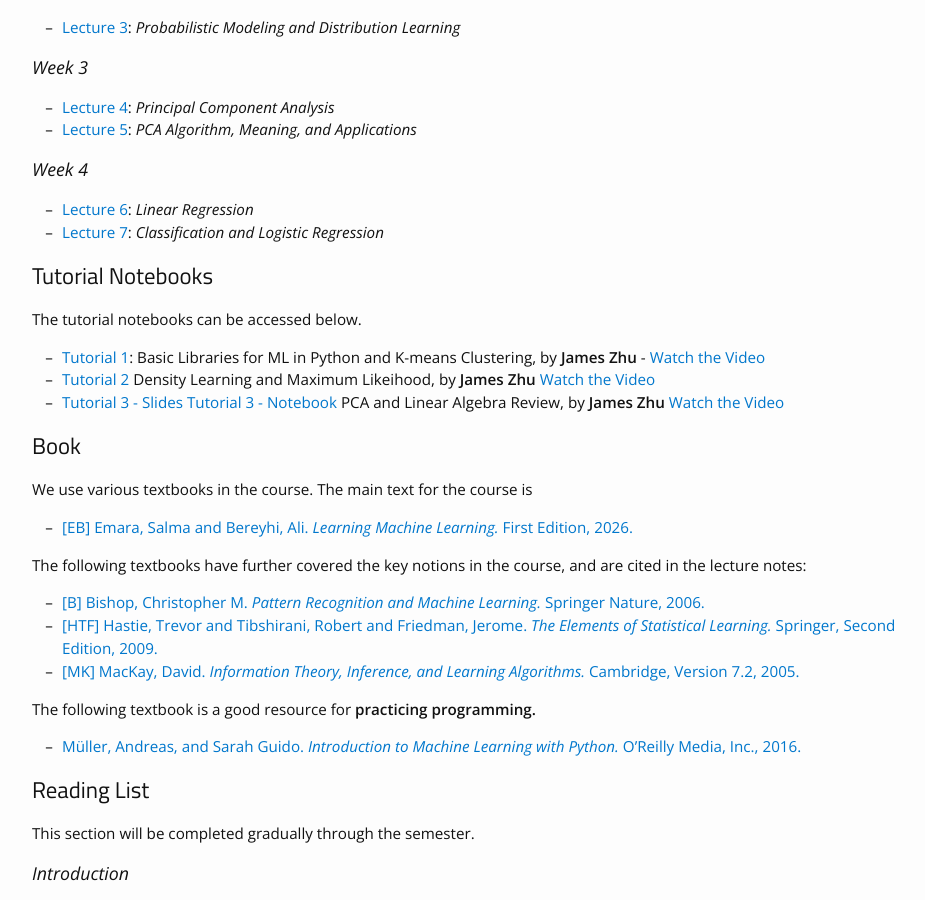
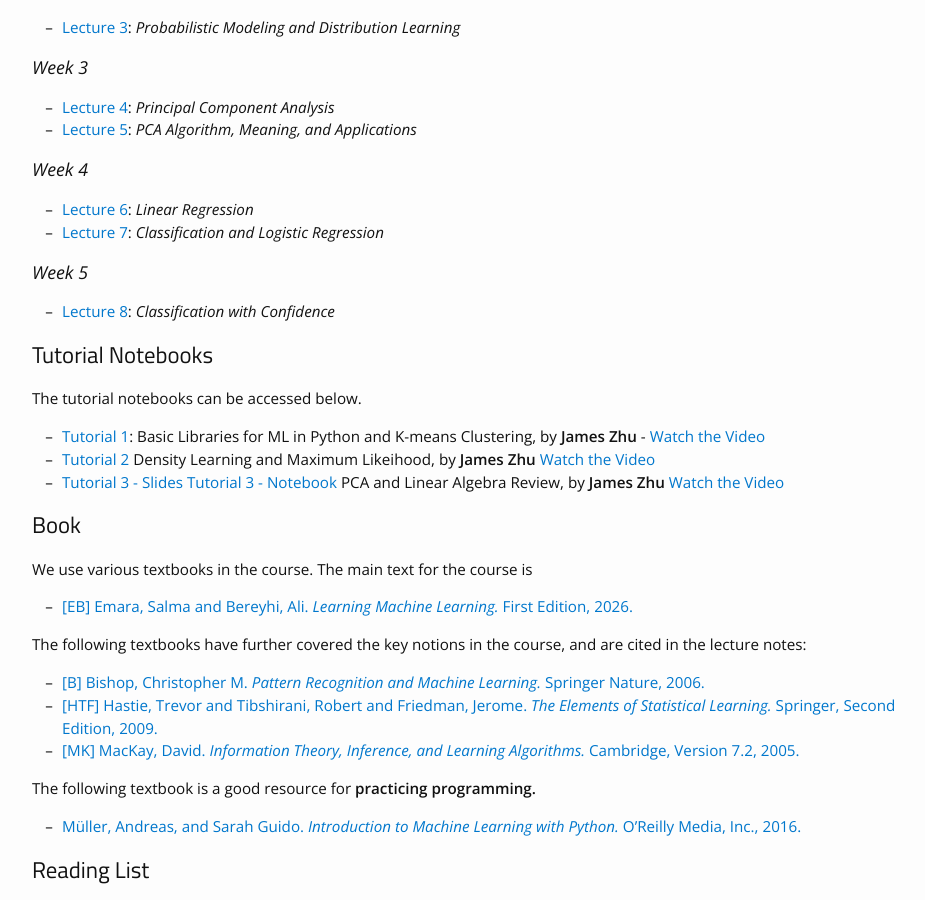
Before and after one commit to bereyhi-courses/ml-utoronto, a Jekyll site: the page built from materials.md, in a window 1280 px wide and 900 px high, scrolled down 686 px. Shown: the whole window, without its empty margins (163-1088 px from the left). Built offline with Jekyll 4.4.1, drawn with Linux system fonts in a browser that asks for light colours; nearby versions of some CDN libraries.

Commit message:
notes added

```diff
--- a/materials.md
+++ b/materials.md
@@ -24,6 +24,9 @@ The lecture notes are uploaded through the semester.
 ### Week 4
 * [Lecture 6]({{site.baseurl}}/assets/Notes/Lecture6.pdf): _Linear Regression_
 * [Lecture 7]({{site.baseurl}}/assets/Notes/Lecture7.pdf): _Classification and Logistic Regression_
+
+### Week 5
+* [Lecture 8]({{site.baseurl}}/assets/Notes/Lecture6.pdf): _Classification with Confidence_
 
 
 <!-- ### Chapter 0: Course Overview and Logistics
```
Also changed, not shown: 3 other files.
